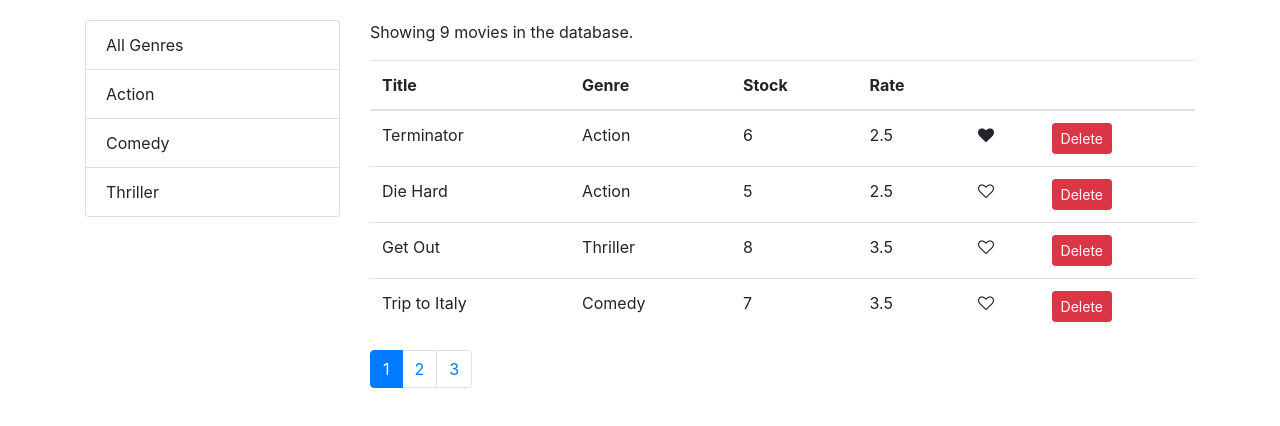
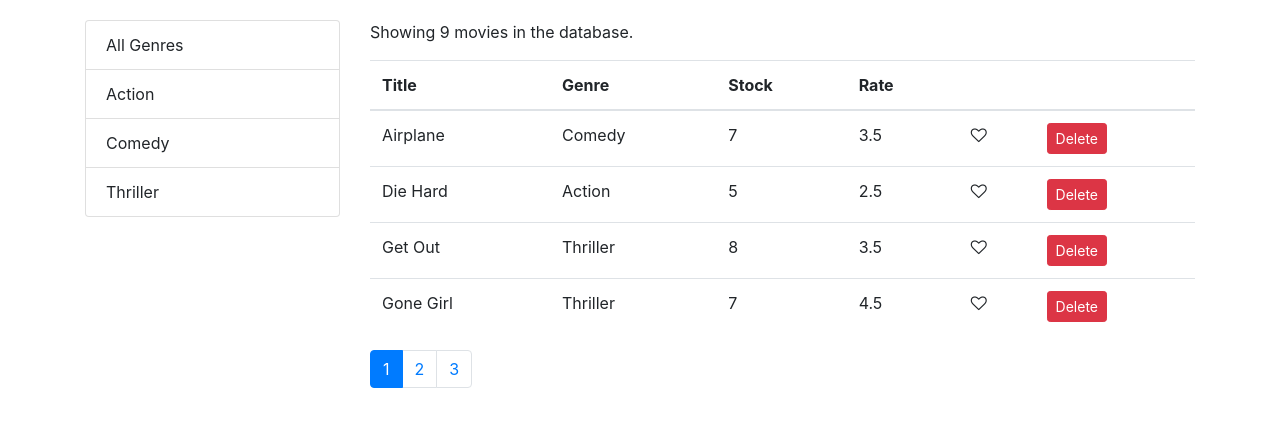
Before and after one commit to gregcompton/mosh_vidly, a React (Create React App) app: page /movies in a window 1280 px wide. Shown: the top 426 px of the page. Built offline with nearby package versions, Linux system fonts and the light colour scheme.

Commit message:
implemented sorting

```diff
--- a/src/components/movies.jsx
+++ b/src/components/movies.jsx
@@ -1,21 +1,23 @@
 import React, { Component } from "react";
 import { getMovies } from "../services/fakeMovieService";
-import Like from "./common/like";
 import Pagination from "./common/pagination";
 import { paginate } from "../utils/paginate";
 import ListGroup from "./common/listGroup";
 import { getGenres } from "../services/fakeGenreService";
+import MoviesTable from "./moviesTable";
+import _ from "lodash";
 
 class Movies extends Component {
   state = {
     movies: [],
     pageSize: 4,
     currentPage: 1,
-    genres: []
+    genres: [],
+    sortColumn: { path: "title", order: "asc" }
   };
 
   componentDidMount() {
-    const genres = [{ name: "All Genres" }, ...getGenres()];
+    const genres = [{ _id: "", name: "All Genres" }, ...getGenres()];
 
     this.setState({ movies: getMovies(), genres: genres });
   }
@@ -41,13 +43,25 @@
     this.setState({ selectedGenre: genre, currentPage: 1 });
   };
 
+  handleSort = path => {
+    const sortColumn = { ...this.state.sortColumn };
+    if (sortColumn.path === path)
+      sortColumn.order = sortColumn.order === "asc" ? "desc" : "asc";
+    else {
+      sortColumn.path = path;
+      sortColumn.order = "asc";
+    }
+    this.setState({ sortColumn });
+  };
+
   render() {
     const { length: count } = this.state.movies;
     const {
       pageSize,
       currentPage,
       selectedGenre,
-      movies: allMovies
+      movies: allMovies,
+      sortColumn
     } = this.state;
 
     if (count === 0) return <p>There are no movies in the database.</p>;
@@ -57,7 +71,9 @@
         ? allMovies.filter(m => m.genre._id === selectedGenre._id)
         : allMovies;
 
-    const movies = paginate(filtered, currentPage, pageSize);
+    const sorted = _.orderBy(filtered, [sortColumn.path], [sortColumn.order]);
+
+    const movies = paginate(sorted, currentPage, pageSize);
 
     return (
       <div className="row">
@@ -71,42 +87,14 @@
 
         <div className="col">
           <p>Showing {filtered.length} movies in the database.</p>
-          <table className="table">
-            <thead>
-              <tr>
-                <th>Title</th>
-                <th>Genre</th>
-                <th>Stock</th>
-                <th>Rate</th>
-                <th></th>
-                <th></th>
-              </tr>
-            </thead>
-            <tbody>
-              {movies.map(movie => (
-                <tr key={movie._id}>
-                  <td>{movie.title}</td>
-                  <td>{movie.genre.name}</td>
-                  <td>{movie.numberInStock}</td>
-                  <td>{movie.dailyRentalRate}</td>
-                  <td>
-                    <Like
-                      liked={movie.liked}
-                      onClick={() => this.handleLike(movie)}
-                    />
-                  </td>
-                  <td>
-                    <button
-                      onClick={() => this.handleDelete(movie)}
-                      className="btn btn-danger btn-sm"
-                    >
-                      Delete
-                    </button>
-                  </td>
-                </tr>
-              ))}
-            </tbody>
-          </table>
+
+          <MoviesTable
+            movies={movies}
+            onLike={this.handleLike}
+            onDelete={this.handleDelete}
+            onSort={this.handleSort}
+          />
+
           <Pagination
             itemsCount={filtered.length}
             pageSize={pageSize}
--- /dev/null
+++ b/src/components/moviesTable.jsx
@@ -0,0 +1,45 @@
+import React from "react";
+
+import Like from "./common/like";
+
+const MoviesTable = props => {
+  const { movies, onDelete, onLike, onSort } = props;
+
+  return (
+    <table className="table">
+      <thead>
+        <tr>
+          <th onClick={() => onSort("title")}>Title</th>
+          <th onClick={() => onSort("genre.name")}>Genre</th>
+          <th onClick={() => onSort("numberInStock")}>Stock</th>
+          <th onClick={() => onSort("dailyRentalRate")}>Rate</th>
+          <th></th>
+          <th></th>
+        </tr>
+      </thead>
+      <tbody>
+        {movies.map(movie => (
+          <tr key={movie._id}>
+            <td>{movie.title}</td>
+            <td>{movie.genre.name}</td>
+            <td>{movie.numberInStock}</td>
+            <td>{movie.dailyRentalRate}</td>
+            <td>
+              <Like liked={movie.liked} onClick={() => onLike(movie)} />
+            </td>
+            <td>
+              <button
+                onClick={() => onDelete(movie)}
+                className="btn btn-danger btn-sm"
+              >
+                Delete
+              </button>
+            </td>
+          </tr>
+        ))}
+      </tbody>
+    </table>
+  );
+};
+
+export default MoviesTable;
```
